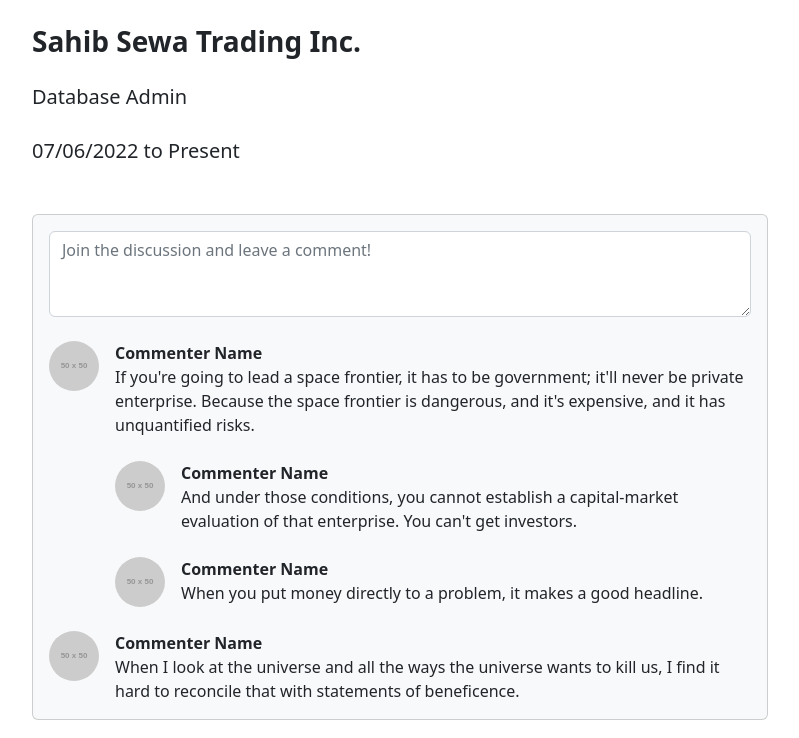
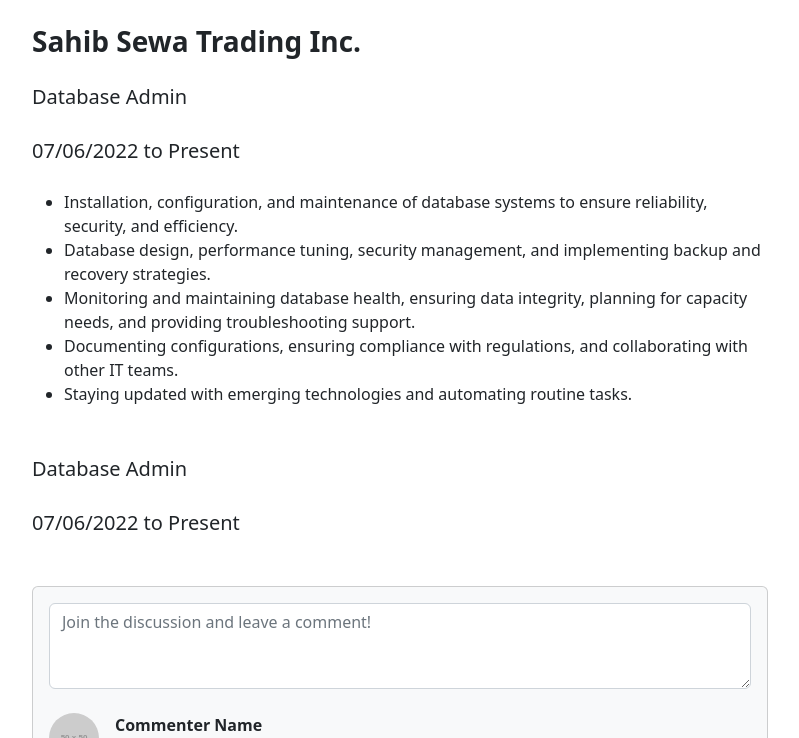
Before and after one commit to kashish0821/kashish0821.github.io, a plain HTML site: page index.html in a window 1280 px wide. Shown: the part 633-1371 px from the top of the page, without its empty margins (50-849 px from the left). Drawn offline with nearby package versions, Linux system fonts and the light colour scheme; files that its build step writes are made by us from their sources; placeholder pictures from the web are drawn by us; a script that the page names is missing.

Commit message:
Update index.html

```diff
--- a/index.html
+++ b/index.html
@@ -36,6 +36,18 @@
                              <h3 class="fw-bolder mb-4 mt-5">Sahib Sewa Trading Inc.</h3>
                             <p class="fs-5 mb-4">Database Admin</p>
                             <p class="fs-5 mb-4"> 07/06/2022 to Present</p>
+                            <ul>
+				<li>Installation, configuration, and maintenance of database systems to ensure reliability, security, and efficiency.</li>
+				<li>Database design, performance tuning, security management, and implementing backup and recovery strategies.</li>
+				<li>Monitoring and maintaining database health, ensuring data integrity, planning for capacity needs, and providing troubleshooting support.</li>
+				<li>Documenting configurations, ensuring compliance with regulations, and collaborating with other IT teams.</li>
+				<li>Staying updated with emerging technologies and automating routine tasks.</li>
+                            </ul>
+
+                            <h4 class="fw-bolder mb-4 mt-5"></h4>
+                            <p class="fs-5 mb-4">Database Admin</p>
+                            <p class="fs-5 mb-4"> 07/06/2022 to Present</p>
+
                         </section>
                     </article>
                     <!-- Comments section-->
```
